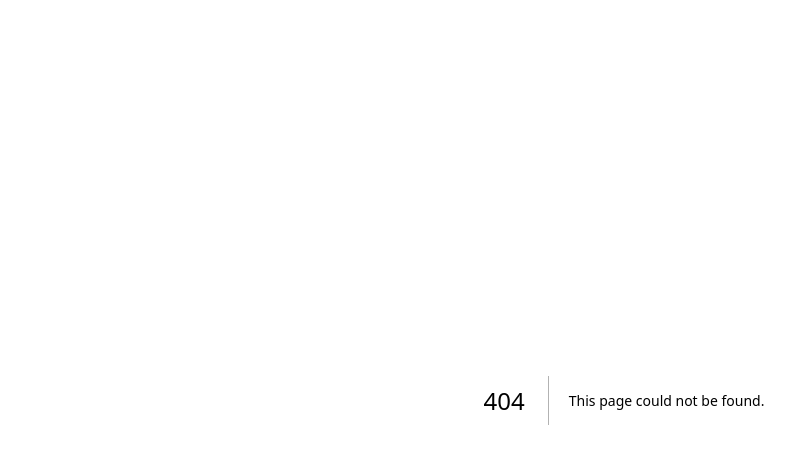
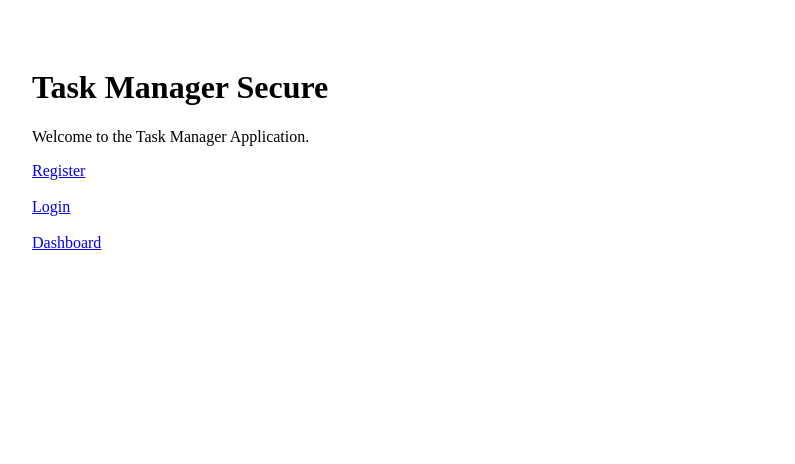
Before and after one commit to YARAGANIDURGADHANUSH/task-manager-secure, a Next.js app: page / in a window 1280 px wide. Before the commit this address had no page. Shown: the top 464 px of the page, without its empty margins (16-811 px from the left). Built offline with nearby package versions, Linux system fonts and the light colour scheme.

Commit message:
add homepage

```diff
--- /dev/null
+++ b/pages/index.js
@@ -0,0 +1,15 @@
+export default function Home() {
+  return (
+    <div style={{padding:"40px"}}>
+      <h1>Task Manager Secure</h1>
+
+      <p>Welcome to the Task Manager Application.</p>
+
+      <a href="/register">Register</a>
+      <br/><br/>
+      <a href="/login">Login</a>
+      <br/><br/>
+      <a href="/dashboard">Dashboard</a>
+    </div>
+  )
+}
```
